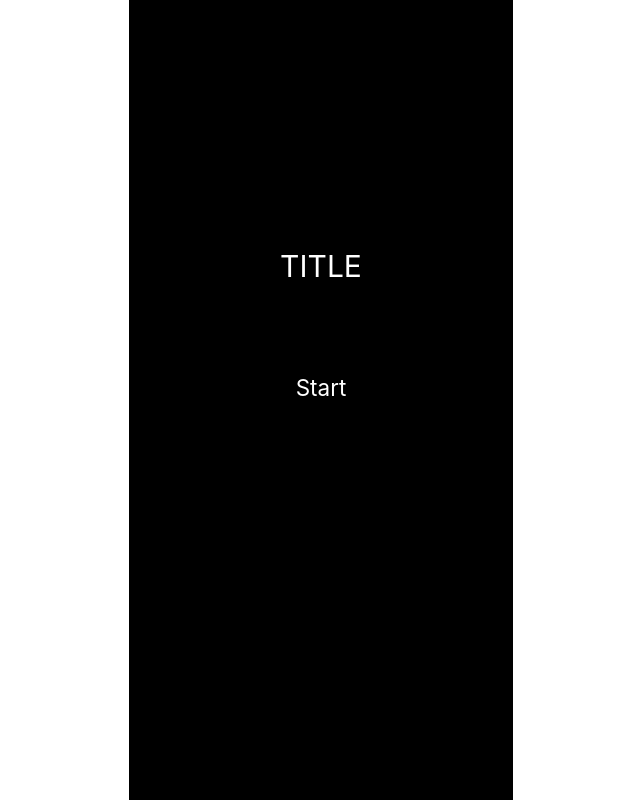
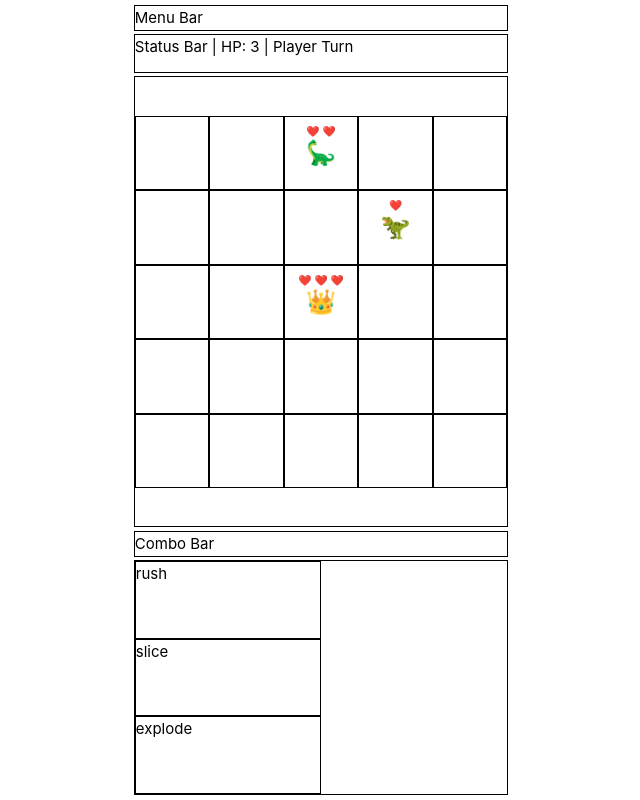
Before and after one commit to rickyxyz/tris, a Vue app: page / in a window 1280 px wide. Shown: the whole page, without its empty margins (319-959 px from the left). Built offline with nearby package versions, Linux system fonts and the light colour scheme.

Commit message:
refactor: encapsulate move action and color

```diff
--- a/src/App.vue
+++ b/src/App.vue
@@ -1,7 +1,9 @@
 <script lang="ts">
 import GameArea from "./components/GameArea.vue";
 import MoveSet from "./components/MoveSet.vue";
-import Moves from "./data/Attacks.js";
+import Attack from "./data/Attack.js";
+import Entity from "./classes/Entity";
+import Enemy from "./data/Enemy.js";
 
 export default {
   components: {
@@ -10,34 +12,21 @@ export default {
   },
   data() {
     return {
-      gameMode: "main menu",
-      player: {
+      // gameMode: "main menu",
+      gameMode: "play",
+      player: Entity({
         name: "hero",
         type: "player",
         coordinate: { x: 3, y: 3 },
         sprite: "👑",
         health: 3,
-        moves: [Moves.rush, Moves.slice, Moves.explode],
-      },
+        moves: [Attack.rush, Attack.slice, Attack.explode],
+      }),
       entities: [
-        {
-          name: "t-rex",
-          type: "monster",
-          coordinate: { x: 4, y: 4 },
-          sprite: "🦖",
-          health: 1,
-          moves: [Moves.rush]
-        },
-        {
-          name: "sauropod",
-          type: "monster",
-          coordinate: { x: 3, y: 5 },
-          sprite: "🦕",
-          health: 2,
-          moves: [Moves.slice]
-        },
+        Entity({ ...Enemy.sauropod, coordinate: { x: 3, y: 5 } }),
+        Entity({ ...Enemy.t_rex, coordinate: { x: 4, y: 4 } }),
       ],
-      selectedMove: {} as any,
+      selectedMoveIndex: -1,
       isPlayerTurn: true,
     };
   },
@@ -50,15 +39,10 @@ export default {
       this.selectMove(-1);
     },
     selectMove(move) {
-      if (move >= 0) {
-        if (this.selectedMove === this.player.moves[move]) {
-          this.selectedMove = Moves.neutral;
-        } else {
-          this.selectedMove = this.player.moves[move];
-        }
-      } else {
-        this.selectedMove = Moves.neutral;
+      if (move === this.selectedMoveIndex) {
+        move = -1;
       }
+      this.selectedMoveIndex = move;
     },
   },
   watch: {
@@ -78,7 +62,7 @@ export default {
     }
     document.documentElement.style.setProperty("--real100vh", value);
 
-    this.selectedMove = Moves.neutral;
+    this.selectedMove = Attack.neutral;
   }
 };
 </script>
@@ -100,7 +84,7 @@ export default {
       Status Bar | HP: {{ this.player.health }} |
       {{ this.isPlayerTurn ? "Player Turn" : "Computer Turn" }}
     </div>
-    <GameArea :player="player" :entities="entities" :action="selectedMove.action" :isPlayerTurn="isPlayerTurn"
+    <GameArea :player="player" :entities="entities" :selectedMove="selectedMoveIndex" :isPlayerTurn="isPlayerTurn"
       @endTurn="switchTurn()"></GameArea>
     <div id="combo_bar">Combo Bar</div>
     <MoveSet :moves="this.player.moves" @selectedMove="(move) => selectMove(move)"
--- a/src/classes/Entity.js
+++ b/src/classes/Entity.js
@@ -1,3 +1,5 @@
+import Move from "./Move";
+
 export default function Entity({
   name,
   type,
@@ -6,18 +8,38 @@ export default function Entity({
   moves,
   coordinate,
 }) {
-  const maxHealth = health;
-  function reset() {
-    this.health = this.maxHealth;
-  }
-
-  return {
+  let self = {
     name,
     health,
     type,
     coordinate,
     sprite,
-    moves,
+  };
+
+  const maxHealth = health;
+  const movesObject = moves.map((move) => Move(self, move));
+  const neutral = Move(self, {
+    name: "neutral",
+    action: {
+      type: "neutral",
+      direction: "plus",
+      range: 0,
+      damage: 0,
+    },
+  });
+
+  function reset() {
+    this.health = this.maxHealth;
+  }
+
+  function onClick(clickedTile) {}
+
+  self = {
+    ...self,
+    neutral,
+    moves: movesObject,
     reset,
   };
+
+  return self;
 }
--- /dev/null
+++ b/src/classes/Move.js
@@ -0,0 +1,29 @@
+import { calculatePossibleMoves } from "../utils/Utils";
+
+export default function Move(user, { name, action }) {
+  function getClickableArea(boundary) {
+    return calculatePossibleMoves(
+      user.coordinate,
+      action.direction,
+      action.range,
+      boundary
+    );
+  }
+
+  function onClick(targetTile) {}
+
+  return { colorMap: tileColorMap[action.type], name, getClickableArea };
+}
+
+const tileColorMap = {
+  attack: {
+    self: "white",
+    empty: "blue",
+    enemy: "red",
+  },
+  collateral: {
+    self: "red",
+    empty: "red",
+    enemy: "red",
+  },
+};
--- a/src/classes/Moves.js
+++ /dev/null
@@ -1 +0,0 @@
-export default function Move({}) {}
--- a/src/components/GameArea.vue
+++ b/src/components/GameArea.vue
@@ -10,7 +10,7 @@ export default {
   props: {
     player: Object,
     entities: Array,
-    action: Object,
+    selectedMove: Number,
     isPlayerTurn: Boolean,
   },
   emits: ["endTurn"],
@@ -48,148 +48,143 @@ export default {
       this.possibleMoves = [];
     },
     generateAction() {
-      let area = calculatePossibleMoves(
-        this.player.coordinate,
-        this.action.direction,
-        this.action.range,
-        this.size
-      );
-      if (this.action.type === "move") {
-        for (let tile of area) {
-          const idx = coordinateToIndex(tile, this.size);
-          if (this.tileMap[idx].entity.type === "monster") {
-            this.tileMap[idx].color = "red";
-          } else {
-            this.tileMap[idx].color = "blue";
-          }
-          this.possibleMoves.push(idx);
+      const move = this.selectedMove === -1 ? this.player.neutral : this.player.moves[this.selectedMove];
+      const area = move.getClickableArea(this.size);
+      for (let tile of area) {
+        const idx = coordinateToIndex(tile, this.size);
+
+        let tileType = "empty";
+        switch (this.tileMap[idx].entity.type) {
+          case 'enemy':
+            tileType = 'enemy';
+            break;
+          case 'player':
+            tileType = 'self';
+            break;
         }
-      } else if (this.action.type === "collateral") {
-        for (let tile of area) {
-          const idx = coordinateToIndex(tile, this.size);
-          this.tileMap[idx].color = "red";
-          this.possibleMoves.push(idx);
-        }
+
+        this.tileMap[idx].color = move.colorMap[tileType];
+        this.possibleMoves.push(idx);
       }
     },
     grid_click(tile) {
-      const currentPlayerIndex = coordinateToIndex(
-        this.player.coordinate,
-        this.size
-      );
-      const clickedIndex = coordinateToIndex(tile.coordinate, this.size);
-      if (this.action.type === "move") {
-        if (this.possibleMoves.includes(clickedIndex)) {
-          this.tileMap[currentPlayerIndex].entity = {};
-          if (this.tileMap[clickedIndex].entity) {
-            this.tileMap[clickedIndex].entity.health -= this.action.damage;
-          }
-          if (this.tileMap[clickedIndex].entity.health > 0) {
-            const collisionResult = calculateCollisionResult(
-              this.player.coordinate,
-              tile.coordinate
-            );
-            this.tileMap[coordinateToIndex(collisionResult, this.size)].entity =
-              this.player;
-            this.player.coordinate = collisionResult;
-          } else {
-            this.tileMap[clickedIndex].entity = this.player;
-            this.player.coordinate = tile.coordinate;
-          }
-          this.clearPossiblemoves();
-          this.$emit("endTurn");
-        }
-      } else if (this.action.type === "collateral") {
-        if (this.possibleMoves.includes(clickedIndex)) {
-          this.player.health -= this.action.damage;
-          for (let tile of this.possibleMoves) {
-            if (this.tileMap[tile].entity) {
-              this.tileMap[tile].entity.health -= this.action.damage;
-            }
-            if (this.tileMap[tile].entity.health <= 0) {
-              this.tileMap[tile].entity = {};
-            }
-          }
-          this.clearPossiblemoves();
-          this.$emit("endTurn");
-        }
-      }
+      // const currentPlayerIndex = coordinateToIndex(
+      //   this.player.coordinate,
+      //   this.size
+      // );
+      // const clickedIndex = coordinateToIndex(tile.coordinate, this.size);
+      // if (this.action.type === "move") {
+      //   if (this.possibleMoves.includes(clickedIndex)) {
+      //     this.tileMap[currentPlayerIndex].entity = {};
+      //     if (this.tileMap[clickedIndex].entity) {
+      //       this.tileMap[clickedIndex].entity.health -= this.action.damage;
+      //     }
+      //     if (this.tileMap[clickedIndex].entity.health > 0) {
+      //       const collisionResult = calculateCollisionResult(
+      //         this.player.coordinate,
+      //         tile.coordinate
+      //       );
+      //       this.tileMap[coordinateToIndex(collisionResult, this.size)].entity =
+      //         this.player;
+      //       this.player.coordinate = collisionResult;
+      //     } else {
+      //       this.tileMap[clickedIndex].entity = this.player;
+      //       this.player.coordinate = tile.coordinate;
+      //     }
+      //     this.clearPossiblemoves();
+      //     this.$emit("endTurn");
+      //   }
+      // } else if (this.action.type === "collateral") {
+      //   if (this.possibleMoves.includes(clickedIndex)) {
+      //     this.player.health -= this.action.damage;
+      //     for (let tile of this.possibleMoves) {
+      //       if (this.tileMap[tile].entity) {
+      //         this.tileMap[tile].entity.health -= this.action.damage;
+      //       }
+      //       if (this.tileMap[tile].entity.health <= 0) {
+      //         this.tileMap[tile].entity = {};
+      //       }
+      //     }
+      //     this.clearPossiblemoves();
+      //     this.$emit("endTurn");
+      //   }
+      // }
     },
     async enemyTurn() {
-      let o = 1;
+      // let o = 1;
 
-      for (let entity of this.entities) {
-        if (entity.health <= 0) {
-          continue;
-        }
-        let move = entity.moves[0];
-        let closest_tile = { x: -1, y: -1 };
-        let actionTaken = false;
+      // for (let entity of this.entities) {
+      //   if (entity.health <= 0) {
+      //     continue;
+      //   }
+      //   let move = entity.moves[0];
+      //   let closest_tile = { x: -1, y: -1 };
+      //   let actionTaken = false;
 
-        let area = calculatePossibleMoves(
-          entity.coordinate,
-          move.action.direction,
-          move.action.range,
-          this.size
-        );
+      //   let area = calculatePossibleMoves(
+      //     entity.coordinate,
+      //     move.action.direction,
+      //     move.action.range,
+      //     this.size
+      //   );
 
-        area = area.filter((tile) => {
-          return !this.tileMap[coordinateToIndex(tile, this.size)].entity.name || this.tileMap[coordinateToIndex(tile, this.size)].entity === this.player;
-        })
+      //   area = area.filter((tile) => {
+      //     return !this.tileMap[coordinateToIndex(tile, this.size)].entity.name || this.tileMap[coordinateToIndex(tile, this.size)].entity === this.player;
+      //   })
 
-        if (area.length > 0) {
-          closest_tile = area.reduce((prev, curr) => {
-            let newDiff = Math.abs(this.player.coordinate.x - curr.x) + Math.abs(this.player.coordinate.y - curr.y);
-            let oldDiff = Math.abs(this.player.coordinate.x - prev.x) + Math.abs(this.player.coordinate.y - prev.y);
+      //   if (area.length > 0) {
+      //     closest_tile = area.reduce((prev, curr) => {
+      //       let newDiff = Math.abs(this.player.coordinate.x - curr.x) + Math.abs(this.player.coordinate.y - curr.y);
+      //       let oldDiff = Math.abs(this.player.coordinate.x - prev.x) + Math.abs(this.player.coordinate.y - prev.y);
 
-            return newDiff <= oldDiff ? curr : prev;
-          })
-        }
+      //       return newDiff <= oldDiff ? curr : prev;
+      //     })
+      //   }
 
-        for (let tile of area) {
-          const idx = coordinateToIndex(tile, this.size);
-          this.possibleMoves.push(idx);
+      //   for (let tile of area) {
+      //     const idx = coordinateToIndex(tile, this.size);
+      //     this.possibleMoves.push(idx);
 
-          if (this.tileMap[idx].entity === this.player) {
-            this.tileMap[idx].color = "red";
-          } else {
-            this.tileMap[idx].color = "blue";
-          }
-        }
+      //     if (this.tileMap[idx].entity === this.player) {
+      //       this.tileMap[idx].color = "red";
+      //     } else {
+      //       this.tileMap[idx].color = "blue";
+      //     }
+      //   }
 
-        for (let tile of area) {
-          const idx = coordinateToIndex(tile, this.size);
-          if (this.tileMap[idx].entity === this.player) {
-            this.player.health -= move.action.damage;
-            if (this.player.health > 0) {
-              const collisionResult = calculateCollisionResult(
-                entity.coordinate,
-                this.player.coordinate,
-              );
-              this.tileMap[coordinateToIndex(entity.coordinate, this.size)].entity = {};
-              entity.coordinate = collisionResult;
-              this.tileMap[coordinateToIndex(collisionResult, this.size)].entity = entity;
-            }
-            actionTaken = true;
-            break;
-          }
-        }
+      //   for (let tile of area) {
+      //     const idx = coordinateToIndex(tile, this.size);
+      //     if (this.tileMap[idx].entity === this.player) {
+      //       this.player.health -= move.action.damage;
+      //       if (this.player.health > 0) {
+      //         const collisionResult = calculateCollisionResult(
+      //           entity.coordinate,
+      //           this.player.coordinate,
+      //         );
+      //         this.tileMap[coordinateToIndex(entity.coordinate, this.size)].entity = {};
+      //         entity.coordinate = collisionResult;
+      //         this.tileMap[coordinateToIndex(collisionResult, this.size)].entity = entity;
+      //       }
+      //       actionTaken = true;
+      //       break;
+      //     }
+      //   }
 
-        if (!actionTaken) {
-          this.tileMap[coordinateToIndex(entity.coordinate, this.size)].entity = {};
-          entity.coordinate = closest_tile;
-          this.tileMap[coordinateToIndex(closest_tile, this.size)].entity = entity;
-        }
+      //   if (!actionTaken) {
+      //     this.tileMap[coordinateToIndex(entity.coordinate, this.size)].entity = {};
+      //     entity.coordinate = closest_tile;
+      //     this.tileMap[coordinateToIndex(closest_tile, this.size)].entity = entity;
+      //   }
 
-        await timeout(400);
-        this.clearPossiblemoves();
-        await timeout(100);
-      }
-      this.$emit("endTurn");
+      //   await timeout(400);
+      //   this.clearPossiblemoves();
+      //   await timeout(100);
+      // }
+      // this.$emit("endTurn");
     },
   },
   watch: {
-    action() {
+    selectedMove() {
       if (this.isPlayerTurn) {
         this.clearPossiblemoves();
         this.generateAction();
--- a/src/data/Attacks.js
+++ b/src/data/Attack.js
@@ -11,7 +11,7 @@ export default {
   rush: {
     name: "rush",
     action: {
-      type: "move",
+      type: "attack",
       direction: "plus",
       range: 2,
       damage: 1,
@@ -20,7 +20,7 @@ export default {
   slice: {
     name: "slice",
     action: {
-      type: "move",
+      type: "attack",
       direction: "cross",
       range: 2,
       damage: 1,
```
Also changed, not shown: src/data/Enemy.js (renamed from src/data/Enemies.js, +6 -4 lines), src/utils/Utils.js (+52 -36 lines).
